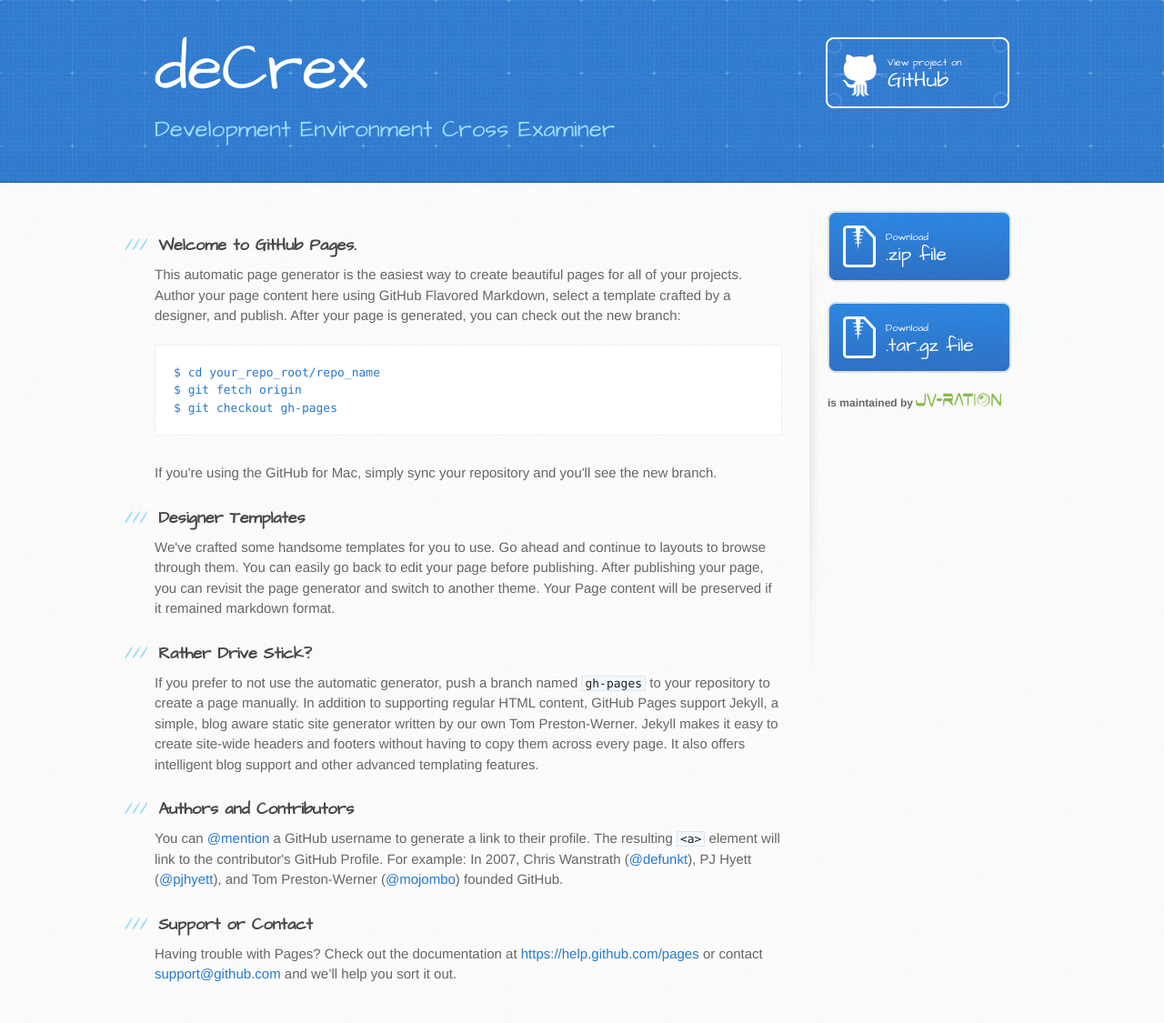
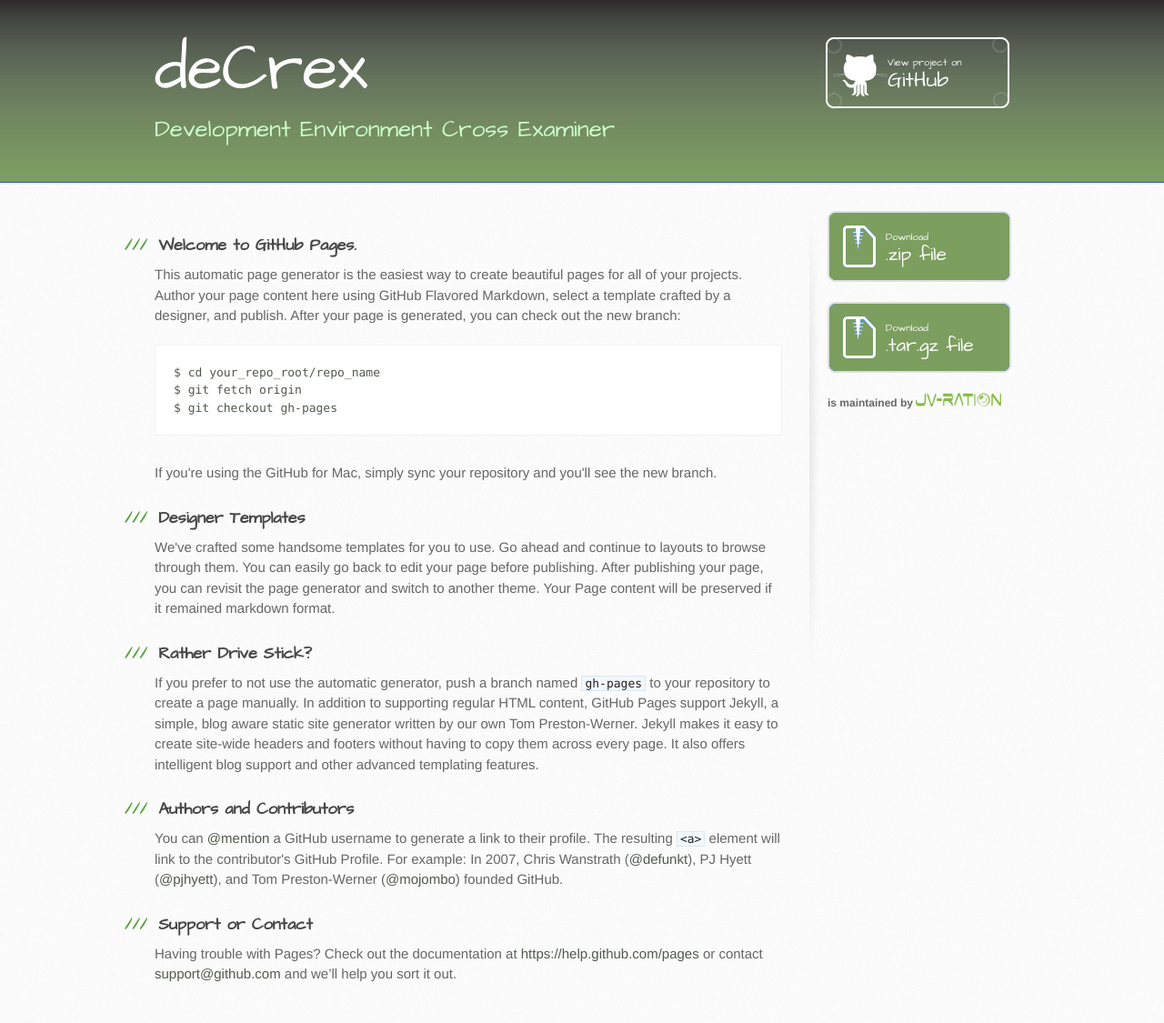
Before and after one commit to JV-ration/deCrex, a Jekyll site: the page built from index.html, in a window 1280 px wide. Shown: the whole page at 91% size. Built offline with Jekyll 4.4.1, drawn with Linux system fonts in a browser that asks for light colours; Markdown is read by kramdown in place of the engine named in the settings.

Commit message:
moving from Blue to JVR green

```diff
--- a/_config.yml
+++ b/_config.yml
@@ -1,3 +1,3 @@
 markdown: rdiscount
-pygments: true
+highlighter: pygments
 permalink: /:title
--- a/stylesheets/stylesheet.css
+++ b/stylesheets/stylesheet.css
@@ -441,7 +441,7 @@
 }
 
 a {
-  color: #2879d0;
+  color: #535a4f;
 }
 a:hover {
   color: #2268b2;
@@ -473,7 +473,7 @@
   font-size: 26px;
   font-weight: normal;
   line-height: 1.3;
-  color: #9ddcff;
+  color: #ccffcc;
   letter-spacing: 0;
 }
 
@@ -567,7 +567,7 @@
 }
 pre code {
   padding: 0;
-  color: #2879d0;
+  color: #535a4f;
   background-color: #fff;
   border: none;
 }
@@ -625,7 +625,7 @@
 #main-content h1:before {
   padding-right: 0.3em;
   margin-left: -0.9em;
-  color: #9ddcff;
+  color: #5ca244;
   content: "/";
 }
 
@@ -641,7 +641,7 @@
   padding-right: 0.3em;
   margin-left: -1.5em;
   content: "//";
-  color: #9ddcff;
+  color: #5ca244;
 }
 
 #main-content h3 {
@@ -658,7 +658,7 @@
   padding-right: 0.3em;
   margin-left: -2em;
   content: "///";
-  color: #9ddcff;
+  color: #5ca244;
 }
 
 #main-content h4 {
@@ -674,7 +674,7 @@
   padding-right: 0.3em;
   margin-left: -2.8em;
   content: "////";
-  color: #9ddcff;
+  color: #5ca244;
 }
 
 #main-content h5 {
@@ -688,7 +688,7 @@
   padding-right: 0.3em;
   margin-left: -3.2em;
   content: "/////";
-  color: #9ddcff;
+  color: #5ca244;
 }
 
 #main-content h6 {
@@ -702,7 +702,7 @@
   padding-right: 0.3em;
   margin-left: -3.7em;
   content: "//////";
-  color: #9ddcff;
+  color: #5ca244;
 }
 
 p {
@@ -834,9 +834,9 @@
     margin-top: 15px;
     font-size: 13px;
     line-height: 1;
-    color: #2879d0;
+    color: #535a4f;
     text-align: center;
-    background-color: #9ddcff;
+    background-color: #5ca244;
     background-image: none;
     border-radius: 5px;
     -moz-border-radius: 5px;
```
Also changed, not shown: params.json (deleted, +0 -6 lines), images/download-button.png, images/header-bg.jpg.
